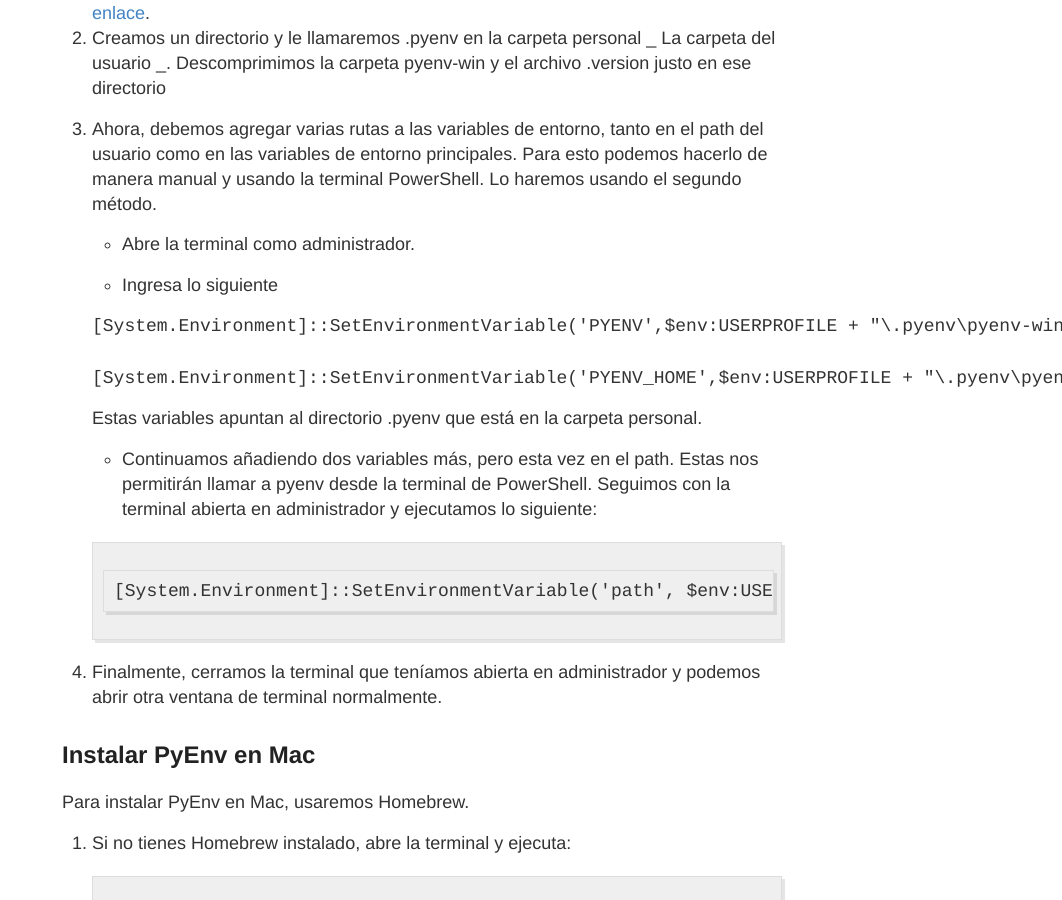
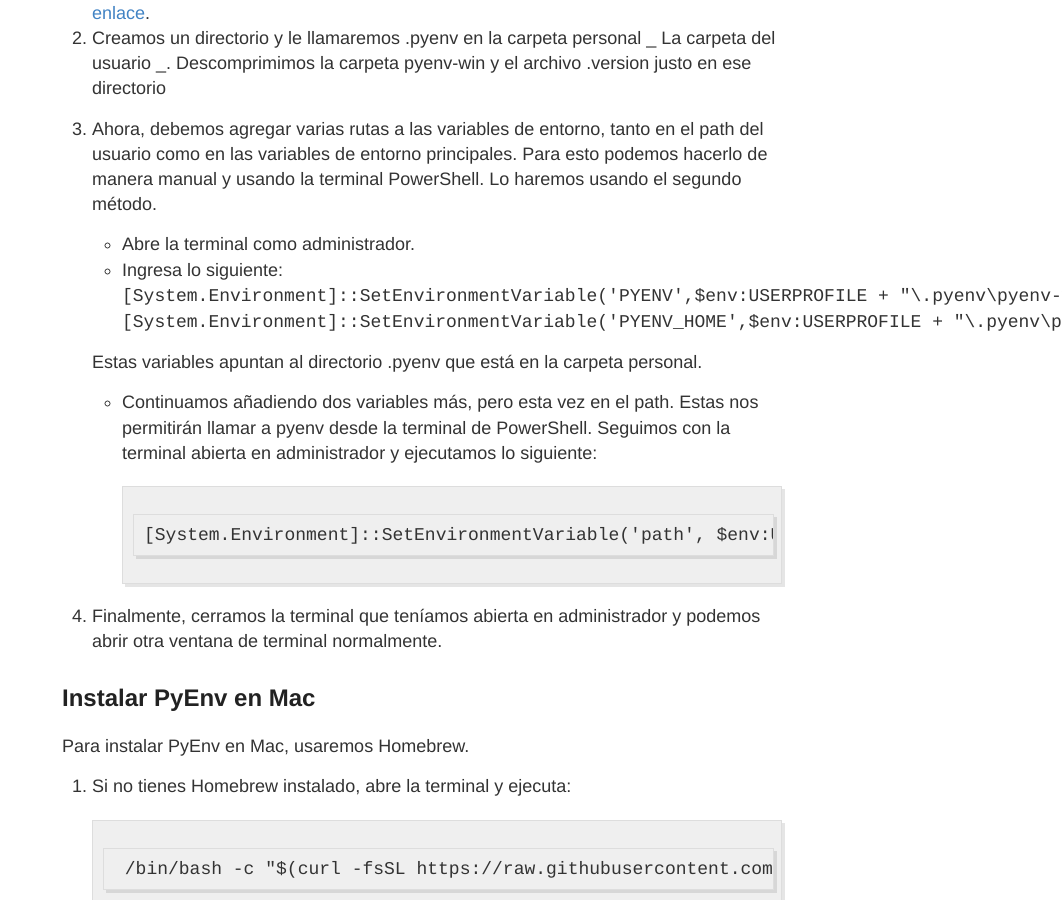
Before and after one commit to programacion-accesible/programacion-accesible.github.io, a Jekyll site: the page built from _posts/2024-5-23-administrar-varias-versiones-de-python-con-pyenv.md, in a window 1280 px wide and 900 px high, scrolled down 1115 px. Shown: the whole window, without its empty margins (218-1280 px from the left). Built offline with Jekyll 4.4.1, drawn with Linux system fonts in a browser that asks for light colours.

Commit message:
Errores corregidos

````diff
--- a/_posts/2024-5-23-administrar-varias-versiones-de-python-con-pyenv.md
+++ b/_posts/2024-5-23-administrar-varias-versiones-de-python-con-pyenv.md
@@ -25,24 +25,18 @@
 1.  Creamos un directorio y le llamaremos .pyenv en la carpeta personal _ La carpeta del usuario _. Descomprimimos la carpeta pyenv-win y el archivo .version justo en ese directorio
 1.  Ahora, debemos agregar varias rutas a las variables de entorno, tanto en el path del usuario como en las variables de entorno principales. Para esto podemos hacerlo de manera manual y usando la terminal PowerShell. Lo haremos usando el segundo método.
 
-    -   Abre la terminal como administrador.
-
-    -   Ingresa lo siguiente
-
+    - Abre la terminal como administrador.
+    - Ingresa lo siguiente:
     ```PowerShell
     [System.Environment]::SetEnvironmentVariable('PYENV',$env:USERPROFILE + "\.pyenv\pyenv-win\","User")
-
     [System.Environment]::SetEnvironmentVariable('PYENV_HOME',$env:USERPROFILE + "\.pyenv\pyenv-win\","User")
     ```
 
     Estas variables apuntan al directorio .pyenv que está en la carpeta personal.
-
-    -   Continuamos añadiendo dos variables más, pero esta vez en el path. Estas nos permitirán llamar a pyenv desde la terminal de PowerShell. Seguimos con la terminal abierta en administrador y ejecutamos lo siguiente:
-
+    - Continuamos añadiendo dos variables más, pero esta vez en el path. Estas nos permitirán llamar a pyenv desde la terminal de PowerShell. Seguimos con la terminal abierta en administrador y ejecutamos lo siguiente:
     ```
     [System.Environment]::SetEnvironmentVariable('path', $env:USERPROFILE + "\.pyenv\pyenv-win\bin;" + $env:USERPROFILE + "\.pyenv\pyenv-win\shims;" + [System.Environment]::GetEnvironmentVariable('path', "User"),"User")
     ```
-
 1.  Finalmente, cerramos la terminal que teníamos abierta en administrador y podemos abrir otra ventana de terminal normalmente.
 
 ## Instalar PyEnv en Mac
````
